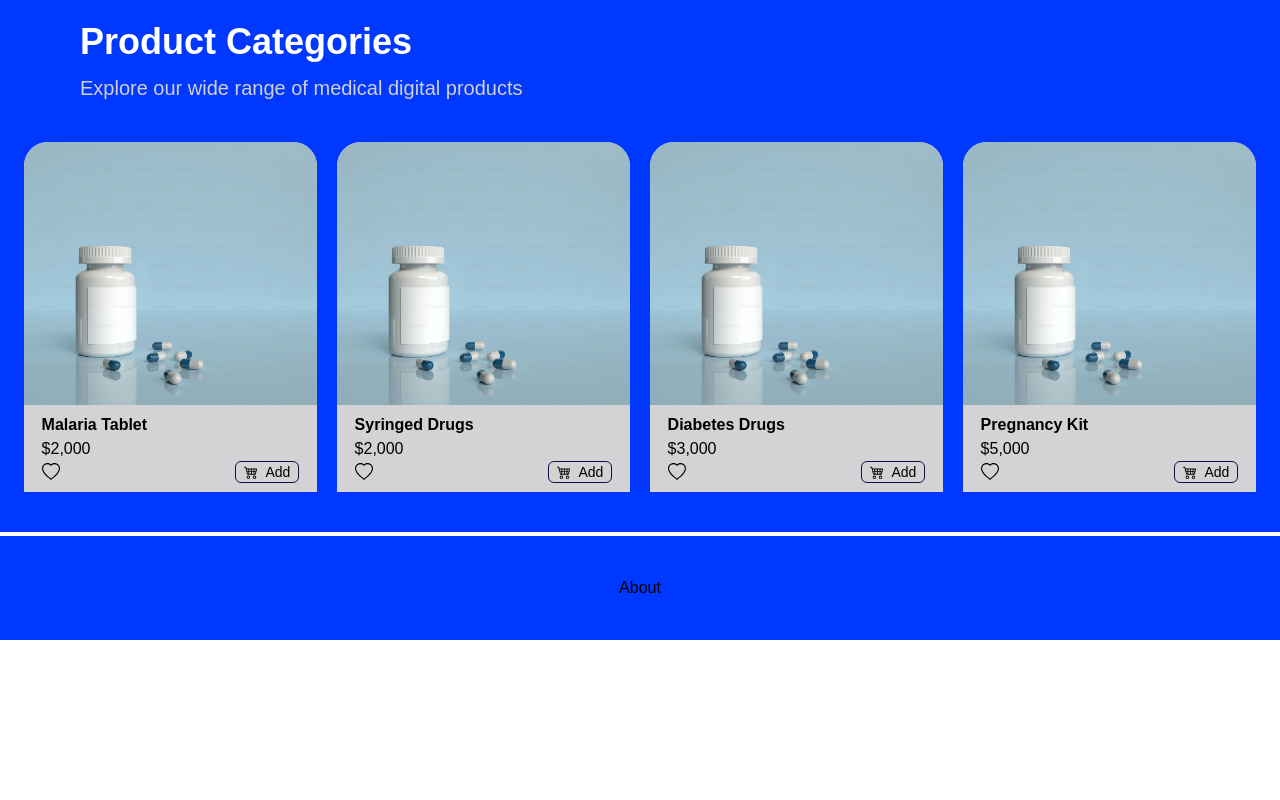
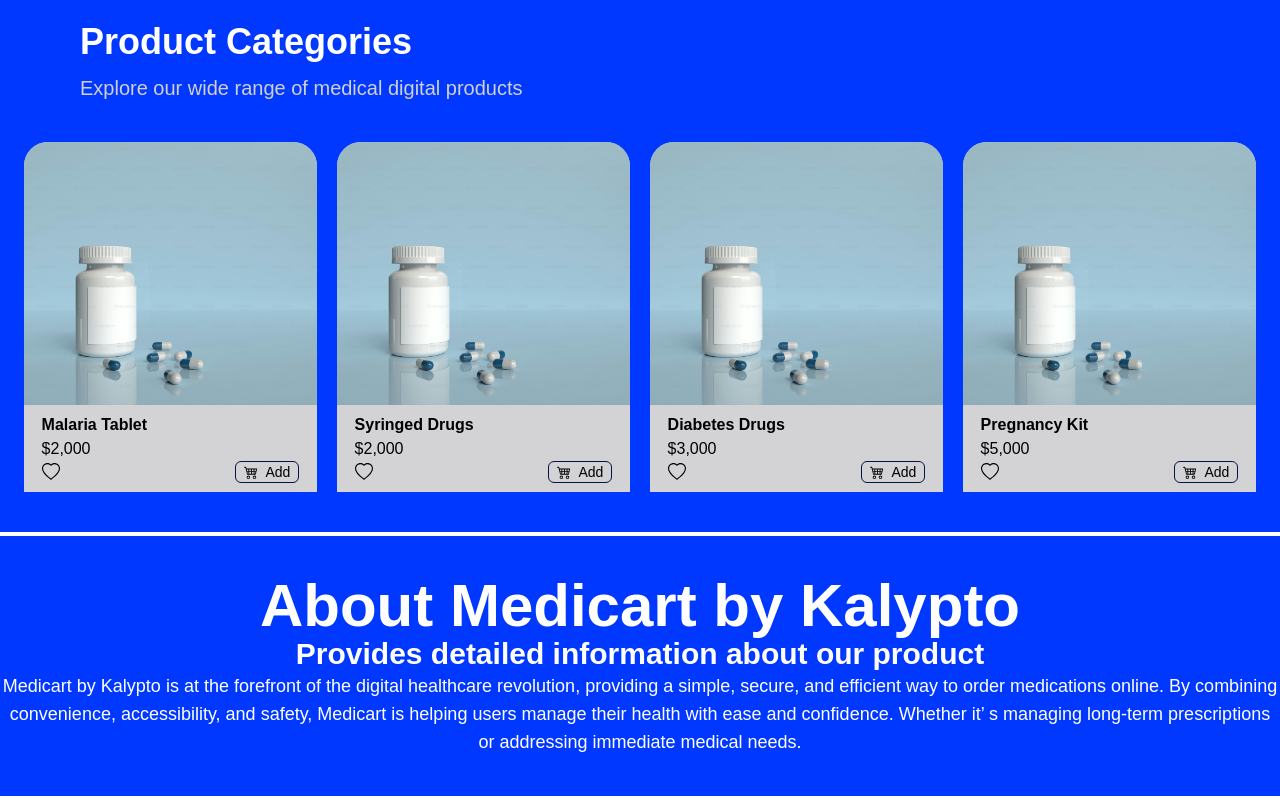
Before and after one commit to KalyptoMed/MedByKalyptoFrontend, a Next.js app: page / in a window 1280 px wide. Shown: the part 1991-2791 px from the top of the page. Before the commit the page ends 2635 px from the top, so only its background shows below. Built offline with nearby package versions, Linux system fonts and the light colour scheme.

Commit message:
feat:about updated with few details

```diff
--- a/src/components/Home/About.tsx
+++ b/src/components/Home/About.tsx
@@ -1,7 +1,24 @@
-import React from 'react'
+import React from "react";
 
 export default function About() {
   return (
-    <div className="bg-[#0038ff] h-auto py-10 flex flex-col justify-center text-center  my-1">About</div>
-  )
+    <div className="bg-[#0038ff] h-auto py-10 flex flex-col justify-center text-center  my-1">
+      <h1 className="text-6xl font-bold text-white">
+        About Medicart by Kalypto
+      </h1>
+      <h3 className="text-3xl font-bold text-white">
+        Provides detailed information about our product
+      </h3>
+      <div className="flex justify-center">
+        <h6 className="text-white text-lg">
+          Medicart by Kalypto is at the forefront of the digital healthcare
+          revolution, providing a simple, secure, and efficient way to order
+          medications online. By combining convenience, accessibility, and
+          safety, Medicart is helping users manage their health with ease and
+          confidence. Whether it’ s managing long-term prescriptions or
+          addressing immediate medical needs.
+        </h6>
+      </div>
+    </div>
+  );
 }
```
